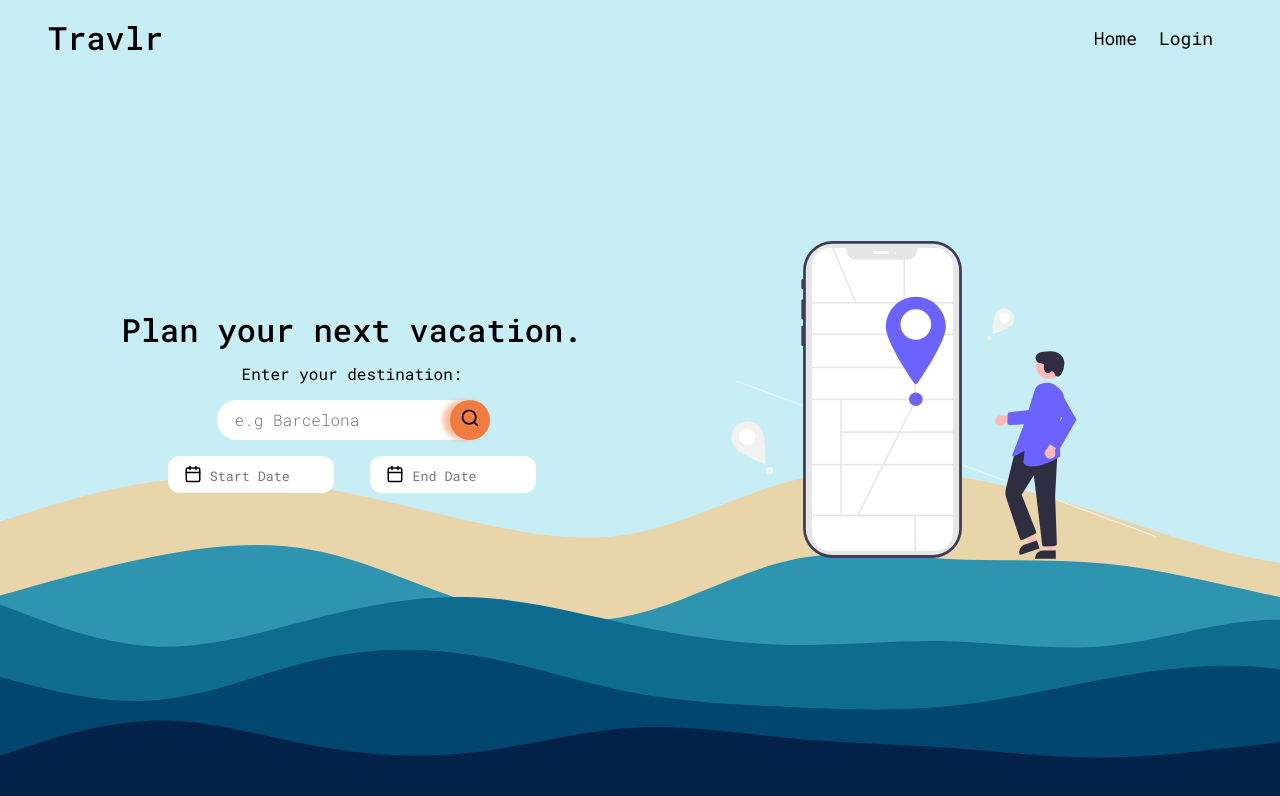
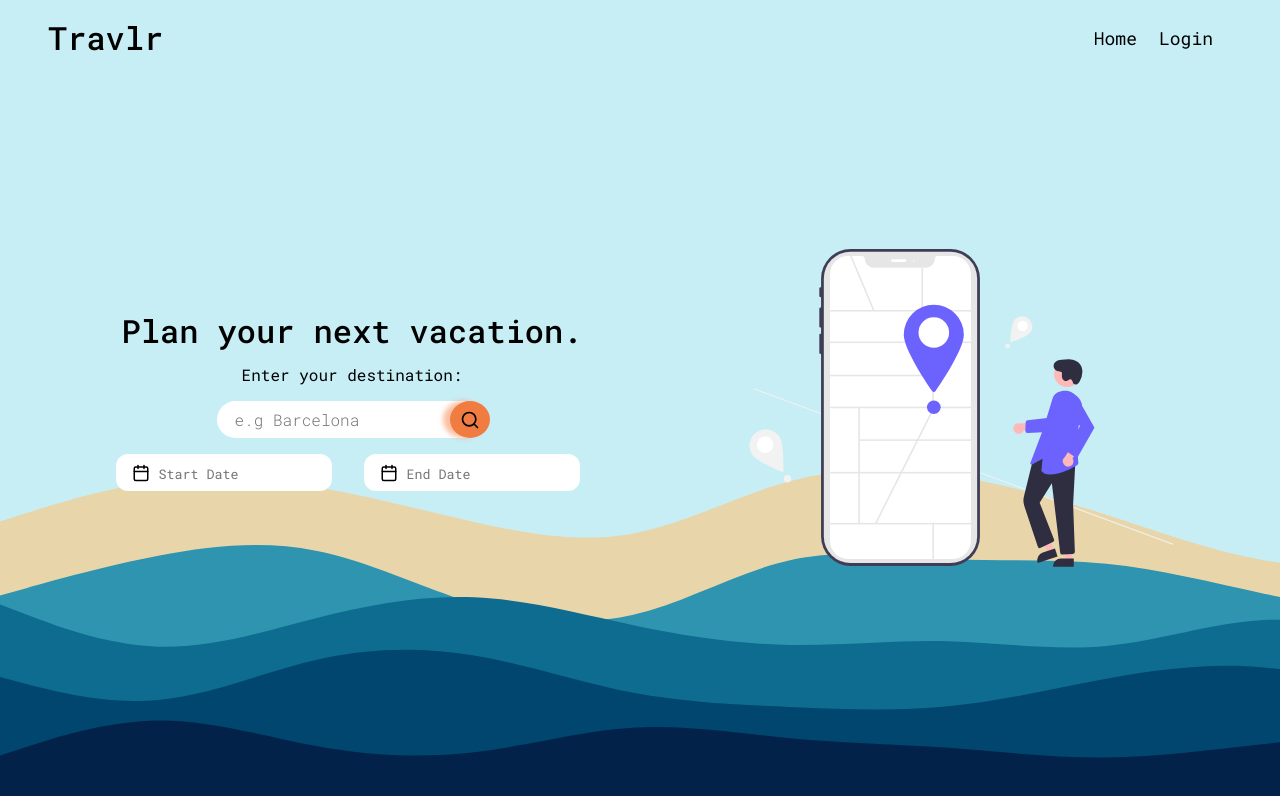
Before and after one commit to daannte/travlr, a React (Vite) app: page / in a window 1280 px wide. Shown: the top 796 px of the page. Built offline with nearby package versions, Linux system fonts and the light colour scheme; no server answers; the database is empty.

Commit message:
feat: Made the calendar feature work, and small bug fixes

```diff
--- a/package.json
+++ b/package.json
@@ -18,7 +18,8 @@
     "react": "^18.2.0",
     "react-datepicker": "^4.12.0",
     "react-dom": "^18.2.0",
-    "react-router-dom": "^6.11.2"
+    "react-router-dom": "^6.11.2",
+    "uuidv4": "^6.2.13"
   },
   "devDependencies": {
     "@types/react": "^18.0.28",
--- a/src/App.tsx
+++ b/src/App.tsx
@@ -1,12 +1,12 @@
-import Home from "./components/home/Home";
-import Planner from "./components/planner/Planner";
+import Home from "./pages/home/Home";
+import Planner from "./pages/planner/Planner";
 import Navbar from "./components/navbar/Navbar";
 import Saved from "./components/saved/Saved";
 import Login from "./components/login/Login";
 import Signup from "./components/signup/Signup";
 import { useEffect, useState } from "react";
 import { BrowserRouter as Router, Routes, Route } from "react-router-dom";
-import { db, ref, onValue } from "./backend/firebase";
+import { db, ref, onValue, auth } from "./backend/firebase";
 import "./App.css";
 
 interface ActivityDetails {
@@ -16,24 +16,25 @@ interface ActivityDetails {
 }
 
 interface ActivityList {
-  [key: number]: ActivityDetails[];
+  date: string;
+  activities: ActivityDetails[];
 }
 
 interface SavedActivities {
-  [key: string]: ActivityList;
+  [key: string]: ActivityList[];
 }
 function App() {
   const [destination, setDestination] = useState<string>("");
-  const [prevDestination, setPrevDestination] = useState<string>("");
   const [savedDests, setSavedDests] = useState<string[]>([]);
   const [savedActivities, setSavedActivities] = useState<SavedActivities>({});
-  const [activityList, setActivityList] = useState<ActivityList>({});
+  const [activityList, setActivityList] = useState<ActivityList[]>([]);
   const [userId, setUserId] = useState<string>("");
   const [startDate, setStartDate] = useState<Date | null>(null);
   const [endDate, setEndDate] = useState<Date | null>(null);
 
   // get the destination names from the DB
   useEffect(() => {
+    setUserId(auth.currentUser == null ? "" : auth.currentUser.uid);
     const dataRef = ref(db, `users/${userId}/savedDestinations`);
     onValue(dataRef, (snapshot) => {
       const data = snapshot.val();
@@ -48,15 +49,6 @@ function App() {
       }
     });
   }, [userId]);
-
-  useEffect(() => {
-    if (!savedDests.includes(destination) && destination !== prevDestination) {
-      setActivityList({
-        0: [{ startTime: "Start", endTime: "End", name: "Activity Name" }],
-      });
-    }
-    setPrevDestination(destination);
-  }, [destination, savedDests, prevDestination]);
 
   return (
     <Router>
@@ -82,6 +74,7 @@ function App() {
               activityList={activityList}
               savedDests={savedDests}
               userId={userId}
+              setUserId={setUserId}
             />
           }
         />
@@ -94,6 +87,9 @@ function App() {
               setEndDate={setEndDate}
               startDate={startDate}
               endDate={endDate}
+              setActivityList={setActivityList}
+              destination={destination}
+              savedDests={savedDests}
             />
           }
         />
--- a/src/components/card/Card.tsx
+++ b/src/components/card/Card.tsx
@@ -10,69 +10,70 @@ interface ActivityDetails {
 }
 
 interface ActivityList {
-  [key: number]: ActivityDetails[];
+  date: string;
+  activities: ActivityDetails[];
 }
 
 interface CardProps {
-  day: number;
-  setActivityList: React.Dispatch<React.SetStateAction<ActivityList>>;
-  activityList: ActivityList;
+  currentDate: string;
+  setActivityList: React.Dispatch<React.SetStateAction<ActivityList[]>>;
+  activityList: ActivityList[];
 }
 
-function Card({ day, setActivityList, activityList }: CardProps) {
-  function handleCardDelete() {
-    setActivityList((prevActivityList: ActivityList) => {
-      delete prevActivityList[day];
-      const fixedActivityList: ActivityList = {};
-      // Reassign the keys so the numbers are back in order
-      let i = 0;
-      for (const key in prevActivityList) {
-        fixedActivityList[i] = prevActivityList[key];
-        i++;
-      }
-      return fixedActivityList;
-    });
-  }
-
-  function handleAddActivity() {
-    setActivityList((prevActivityList: ActivityList) => {
-      const newActivityList = { ...prevActivityList };
-      newActivityList[day] = [
-        ...newActivityList[day],
-        {
-          startTime: "Start",
-          endTime: "End",
-          name: "Activity Name",
-        },
-      ];
-      return newActivityList;
-    });
-  }
-
-  function renderActivites() {
-    return activityList[day].map((_, index: number) => {
-      return (
-        <Activity
-          key={index}
-          day={day}
-          index={index}
-          setActivityList={setActivityList}
-          activityList={activityList}
-        />
-      );
-    });
-  }
+function Card({ currentDate, setActivityList, activityList }: CardProps) {
+  // function handleCardDelete() {
+  //   setActivityList((prevActivityList: ActivityList) => {
+  //     delete prevActivityList[day];
+  //     const fixedActivityList: ActivityList = {};
+  //     // Reassign the keys so the numbers are back in order
+  //     let i = 0;
+  //     for (const key in prevActivityList) {
+  //       fixedActivityList[i] = prevActivityList[key];
+  //       i++;
+  //     }
+  //     return fixedActivityList;
+  //   });
+  // }
+  //
+  // function handleAddActivity() {
+  //   setActivityList((prevActivityList: ActivityList) => {
+  //     const newActivityList = { ...prevActivityList };
+  //     newActivityList[day] = [
+  //       ...newActivityList[day],
+  //       {
+  //         startTime: "Start",
+  //         endTime: "End",
+  //         name: "Activity Name",
+  //       },
+  //     ];
+  //     return newActivityList;
+  //   });
+  // }
+  //
+  // function renderActivites() {
+  //   return activityList[day].map((_, index: number) => {
+  //     return (
+  //       <Activity
+  //         key={index}
+  //         day={day}
+  //         index={index}
+  //         setActivityList={setActivityList}
+  //         activityList={activityList}
+  //       />
+  //     );
+  //   });
+  // }
 
   return (
     <div className="card">
       <div className="card-header">
-        <h1 className="card-title">Day {day + 1}</h1>
-        <button className="delete-card-button" onClick={handleCardDelete}>
+        <h1 className="card-title">{currentDate}</h1>
+        <button className="delete-card-button" /* onClick={handleCardDelete} */>
           <img src={deleteIcon} alt="Delete Card" />
         </button>
       </div>
-      <div className="card-activities">{renderActivites()}</div>
-      <button className="add-activity-button" onClick={handleAddActivity}>
+      <div className="card-activities">{/* {renderActivites()} */}</div>
+      <button className="add-activity-button" /* onClick={handleAddActivity} */>
         <img src={addActivityIcon} alt="Add Activity" />
       </button>
     </div>
--- a/src/components/home/Home.tsx
+++ /dev/null
@@ -1,89 +0,0 @@
-import { useNavigate } from "react-router-dom";
-import DatePicker from "react-datepicker";
-import "react-datepicker/dist/react-datepicker.css";
-import searchIcon from "../../assets/search.svg";
-import calendarIcon from "../../assets/calendar.svg";
-import phoneIll from "../../assets/phoneIll.svg";
-import "./Home.css";
-
-interface HomeProps {
-  setDestination: React.Dispatch<React.SetStateAction<string>>;
-  setStartDate: React.Dispatch<React.SetStateAction<Date | null>>;
-  setEndDate: React.Dispatch<React.SetStateAction<Date | null>>;
-  startDate: Date | null;
-  endDate: Date | null;
-}
-
-function Home({
-  setDestination,
-  setStartDate,
-  setEndDate,
-  startDate,
-  endDate,
-}: HomeProps) {
-  const navigate = useNavigate();
-  const handleSubmit = () => {
-    navigate("/planner");
-  };
-
-  return (
-    <div className="home-container">
-      <div className="home-search-container">
-        <h1 className="title">Plan your next vacation.</h1>
-        <p>Enter your destination:</p>
-        <form onSubmit={handleSubmit} className="form-container">
-          <input
-            className="search-box"
-            name="destination"
-            type="text"
-            placeholder="e.g Barcelona"
-            onChange={(e) => setDestination(e.target.value)}
-            required
-            autoComplete="off"
-          />
-          <button type="submit" className="search-button">
-            <img src={searchIcon} alt="Search" className="search-icon" />
-          </button>
-        </form>
-        <div className="date-select-container">
-          <div className="calendar-button-container">
-            <img src={calendarIcon} alt="calendar" className="calendar-icon" />
-            <DatePicker
-              className="calendar-button"
-              selected={startDate}
-              onChange={(date: Date) => setStartDate(date)}
-              placeholderText="Start Date"
-              startDate={startDate}
-              endDate={endDate}
-              monthsShown={2}
-              selectsStart
-              dateFormat="MMMM d, yyyy"
-              onKeyDown={(e) => e.preventDefault()}
-            />
-          </div>
-
-          <div className="calendar-button-container">
-            <img src={calendarIcon} alt="calendar" className="calendar-icon" />
-            <DatePicker
-              className="calendar-button"
-              selected={endDate}
-              onChange={(date: Date) => setEndDate(date)}
-              placeholderText="End Date"
-              startDate={startDate}
-              endDate={endDate}
-              minDate={startDate}
-              monthsShown={2}
-              selectsEnd
-              dateFormat="MMMM d, yyyy"
-              onKeyDown={(e) => e.preventDefault()}
-            />
-          </div>
-        </div>
-      </div>
-
-      <img src={phoneIll} alt="phone" className="phone-image" />
-    </div>
-  );
-}
-
-export default Home;
--- a/src/components/saved/Saved.tsx
+++ b/src/components/saved/Saved.tsx
@@ -8,17 +8,18 @@ interface ActivityDetails {
 }
 
 interface ActivityList {
-  [key: number]: ActivityDetails[];
+  date: string;
+  activities: ActivityDetails[];
 }
 
 interface SavedActivities {
-  [key: string]: ActivityList;
+  [key: string]: ActivityList[];
 }
 
 interface SavedProps {
   savedActivities: SavedActivities;
   savedDests: string[];
-  setActivityList: React.Dispatch<React.SetStateAction<ActivityList>>;
+  setActivityList: React.Dispatch<React.SetStateAction<ActivityList[]>>;
   setDestination: React.Dispatch<React.SetStateAction<string>>;
 }
 
--- /dev/null
+++ b/src/hooks/useAuth.ts
@@ -0,0 +1,11 @@
+import { useEffect } from "react";
+import { auth } from "../backend/firebase";
+
+const useAuth = (setUserId: (id: string) => void) => {
+  useEffect(() => {
+    const currentUser = auth.currentUser;
+    if (currentUser != null) setUserId(currentUser.uid);
+  }, [setUserId]);
+};
+
+export default useAuth;
--- a/src/components/home/Home.css
+++ b/src/pages/home/Home.css
@@ -22,7 +22,13 @@
 
 .form-container {
   display: flex;
+  flex-direction: column;
   align-items: center;
+}
+
+.search-box-container {
+  display: flex;
+  flex-direction: row;
   border-radius: 20px;
   padding-right: 0.5rem;
   margin-top: 1rem;
@@ -40,6 +46,8 @@
 }
 
 .search-button {
+  display: flex;
+  align-items: center;
   position: relative;
   left: 10px;
   background: #f07c42;
@@ -53,11 +61,12 @@
 
 .search-icon {
   width: 20px;
+  margin: auto;
 }
 
 .date-select-container {
   margin-top: 1rem;
-  width: 80%;
+  width: 95%;
   display: flex;
   justify-content: space-between;
 }
@@ -68,7 +77,7 @@
   background: white;
   border-radius: 12px;
   padding: 0.5rem;
-  width: 45%;
+  margin-right: 2rem;
 }
 
 .calendar-button {
@@ -88,6 +97,7 @@
 .phone-image {
   width: 28rem;
   margin-left: 8rem;
+  margin-top: 1rem;
 }
 
 @media screen and (max-width: 768px) {
--- /dev/null
+++ b/src/pages/home/Home.tsx
@@ -0,0 +1,148 @@
+import { useNavigate } from "react-router-dom";
+import React, { useEffect } from "react";
+import DatePicker from "react-datepicker";
+import "react-datepicker/dist/react-datepicker.css";
+import searchIcon from "../../assets/search.svg";
+import calendarIcon from "../../assets/calendar.svg";
+import phoneIll from "../../assets/phoneIll.svg";
+import "./Home.css";
+
+interface ActivityDetails {
+  startTime: string;
+  endTime: string;
+  name: string;
+}
+
+interface ActivityList {
+  date: string;
+  activities: ActivityDetails[];
+}
+
+interface HomeProps {
+  setDestination: React.Dispatch<React.SetStateAction<string>>;
+  setStartDate: React.Dispatch<React.SetStateAction<Date | null>>;
+  setEndDate: React.Dispatch<React.SetStateAction<Date | null>>;
+  startDate: Date | null;
+  endDate: Date | null;
+  setActivityList: React.Dispatch<React.SetStateAction<ActivityList[]>>;
+  destination: string;
+  savedDests: string[];
+}
+
+function Home({
+  setDestination,
+  setStartDate,
+  setEndDate,
+  startDate,
+  endDate,
+  setActivityList,
+  destination,
+  savedDests,
+}: HomeProps) {
+  const navigate = useNavigate();
+  const handleSubmit = (e: React.FormEvent<HTMLFormElement>) => {
+    e.preventDefault();
+
+    if (
+      !savedDests.includes(destination) &&
+      startDate !== null &&
+      endDate !== null
+    ) {
+      const newActivityList: ActivityList[] = [];
+      const currentDate = new Date(startDate);
+      // Set the time to end of the day so the last day gets added
+      endDate.setHours(23, 59, 59);
+
+      while (currentDate <= endDate) {
+        const date = currentDate.toLocaleDateString("en-US", {
+          month: "long",
+          day: "numeric",
+        });
+
+        const activities = [
+          { startTime: "Start", endTime: "End", name: "Activity Name" },
+        ];
+        newActivityList.push({ date, activities });
+        currentDate.setDate(currentDate.getDate() + 1);
+      }
+      setActivityList(newActivityList);
+    }
+    navigate("/planner");
+  };
+
+  useEffect(() => {
+    setStartDate(null);
+    setEndDate(null);
+  }, [setStartDate, setEndDate]);
+
+  return (
+    <div className="home-container">
+      <div className="home-search-container">
+        <h1 className="title">Plan your next vacation.</h1>
+        <p>Enter your destination:</p>
+        <form onSubmit={handleSubmit} className="form-container">
+          <div className="search-box-container">
+            <input
+              className="search-box"
+              name="destination"
+              type="text"
+              placeholder="e.g Barcelona"
+              onChange={(e) => setDestination(e.target.value)}
+              required
+              autoComplete="off"
+            />
+            <button type="submit" className="search-button">
+              <img src={searchIcon} alt="Search" className="search-icon" />
+            </button>
+          </div>
+          <div className="date-select-container">
+            <div className="calendar-button-container">
+              <img
+                src={calendarIcon}
+                alt="calendar"
+                className="calendar-icon"
+              />
+              <DatePicker
+                className="calendar-button"
+                selected={startDate}
+                onChange={(date: Date) => setStartDate(date)}
+                placeholderText="Start Date"
+                startDate={startDate}
+                endDate={endDate}
+                monthsShown={2}
+                dateFormat="MMMM d, yyyy"
+                onKeyDown={(e) => e.preventDefault()}
+                required
+                selectsStart
+              />
+            </div>
+            <div className="calendar-button-container">
+              <img
+                src={calendarIcon}
+                alt="calendar"
+                className="calendar-icon"
+              />
+              <DatePicker
+                className="calendar-button"
+                selected={endDate}
+                onChange={(date: Date) => setEndDate(date)}
+                placeholderText="End Date"
+                startDate={startDate}
+                endDate={endDate}
+                minDate={startDate}
+                monthsShown={2}
+                dateFormat="MMMM d, yyyy"
+                onKeyDown={(e) => e.preventDefault()}
+                required
+                selectsEnd
+              />
+            </div>
+          </div>
+        </form>
+      </div>
+      <img src={phoneIll} alt="phone" className="phone-image" />
+    </div>
+  );
+}
+
+export default Home;
--- a/src/components/planner/Planner.tsx
+++ b/src/pages/planner/Planner.tsx
@@ -1,10 +1,12 @@
 import React, { useEffect, useState } from "react";
-import { db, ref, set, remove } from "../../backend/firebase";
+import { db, ref, set, remove, auth } from "../../backend/firebase";
 import { useNavigate } from "react-router-dom";
-import Card from "../card/Card";
+import { v4 as uuidv4 } from "uuid";
+import Card from "../../components/card/Card";
 import StarIcon from "../../assets/star.svg";
 import StarFilledIcon from "../../assets/starFilled.svg";
 import "./Planner.css";
+import useAuth from "../../hooks/useAuth";
 
 interface ActivityDetails {
   startTime: string;
@@ -13,15 +15,17 @@ interface ActivityDetails {
 }
 
 interface ActivityList {
-  [key: number]: ActivityDetails[];
+  date: string;
+  activities: ActivityDetails[];
 }
 
 interface PlannerProps {
   destination: string;
-  setActivityList: React.Dispatch<React.SetStateAction<ActivityList>>;
-  activityList: ActivityList;
+  setActivityList: React.Dispatch<React.SetStateAction<ActivityList[]>>;
+  activityList: ActivityList[];
   savedDests: string[];
   userId: string;
+  setUserId: React.Dispatch<React.SetStateAction<string>>;
 }
 
 function Planner({
@@ -30,35 +34,24 @@ function Planner({
   activityList,
   savedDests,
   userId,
+  setUserId,
 }: PlannerProps) {
   const [isSaved, setIsSaved] = useState(savedDests.includes(destination));
 
+  useAuth(setUserId);
+
   function renderCards() {
-    return Object.keys(activityList).map((day) => (
-      <Card
-        key={day}
-        day={parseInt(day)}
-        setActivityList={setActivityList}
-        activityList={activityList}
-      />
-    ));
-  }
-
-  function handleAddCard() {
-    setActivityList((prevActivityList) => {
-      const newDay = Object.keys(prevActivityList).length;
-      const newActivityList = {
-        ...prevActivityList,
-        [newDay]: [
-          {
-            startTime: "Start",
-            endTime: "End",
-            name: "Activity Name",
-          },
-        ],
-      };
-      return newActivityList;
+    const cards = activityList.map((activity) => {
+      return (
+        <Card
+          key={uuidv4()}
+          currentDate={activity.date}
+          setActivityList={setActivityList}
+          activityList={activityList}
+        />
+      );
     });
+    return cards;
   }
 
   useEffect(() => {
@@ -72,7 +65,7 @@ function Planner({
 
   const navigate = useNavigate();
   function handleSaved() {
-    if (userId == "") navigate("/login");
+    if (auth.currentUser == null) navigate("/login");
     else {
       setIsSaved(!isSaved);
       if (isSaved) {
```
Also changed, not shown: src/components/activity/Activity.tsx (+40 -38 lines), src/pages/planner/Planner.css (renamed from src/components/planner/Planner.css), 1 other file (tests, documents, lock files or other folders).
